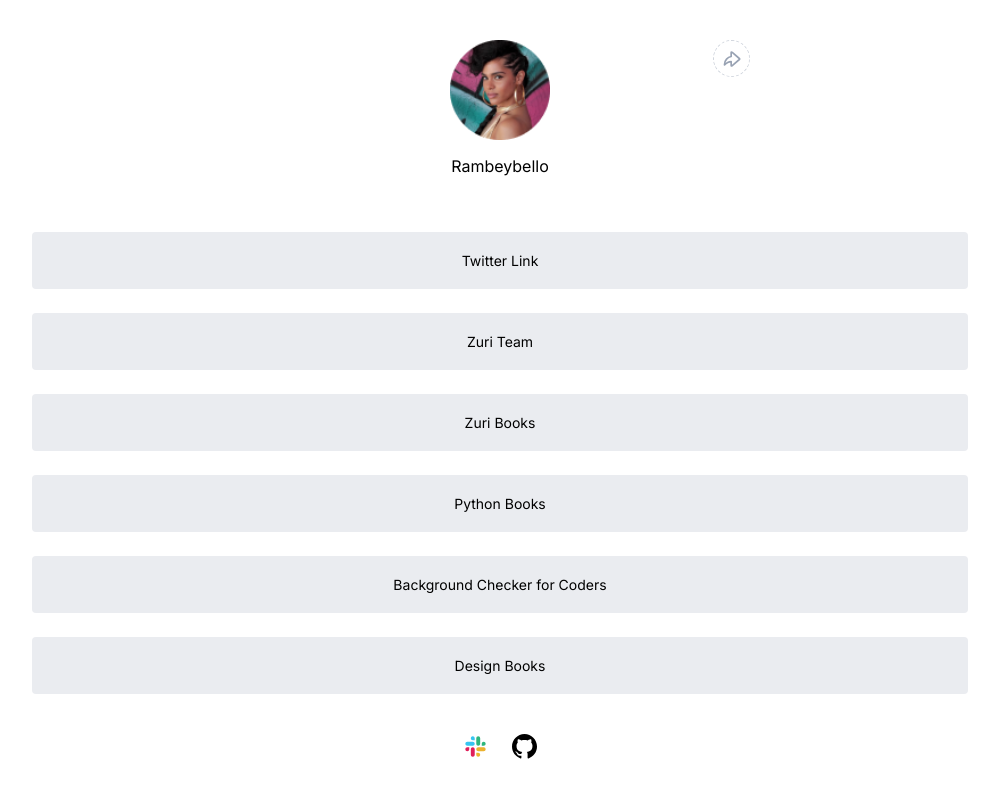
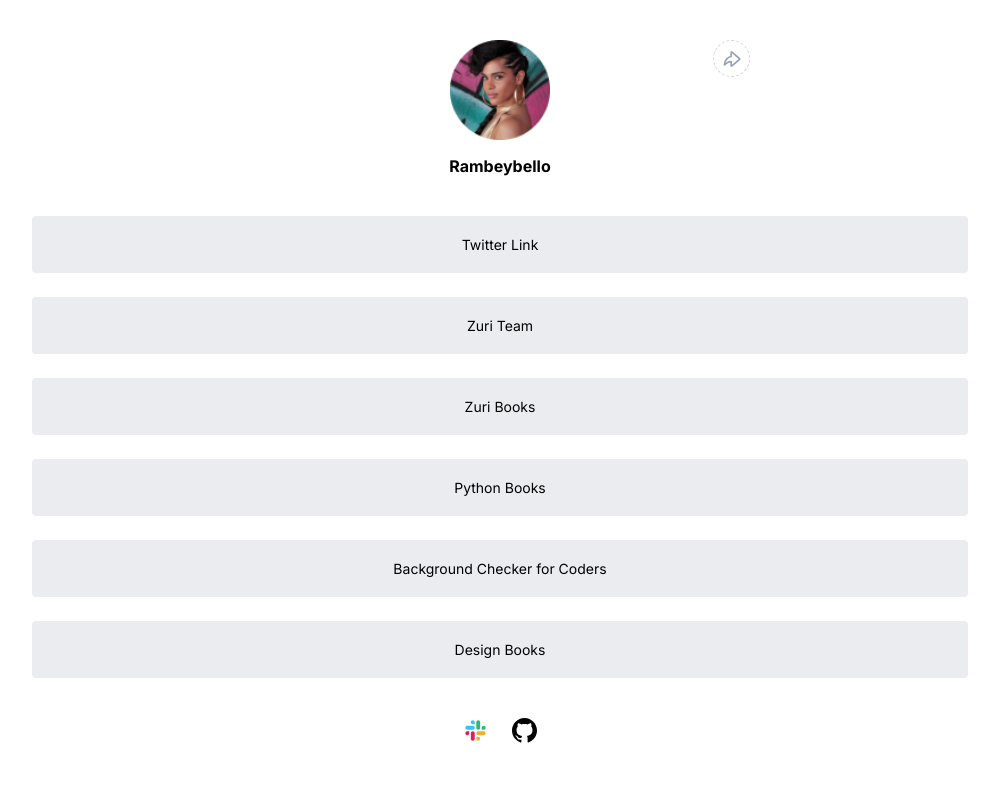
Before and after one commit to rambey-coder/HNG-STAGE-1-TASK, a React (Create React App) app: page / in a window 1280 px wide. Shown: the top 800 px of the page, without its empty margins (140-1139 px from the left). Built offline with nearby package versions, Linux system fonts and the light colour scheme; the HTML template or start-up script is replaced by a standard one.

Commit message:
remove a comment

```diff
--- a/src/App.css
+++ b/src/App.css
@@ -61,8 +61,9 @@
   background: #344054BF;
 }
 
-.header > span:nth-child(1) > p {
+.header > div:nth-child(1) > p {
   font-weight: 700;
+  margin-bottom: 0;
   font-size: 16px;
 }
 
@@ -104,7 +105,7 @@
   padding: 8px 0;
   z-index: 1;
   right: 50px;
-  transition: opacity 0.3s;
+  transition: visibility 0.3s;
 }
 
 .share-tooltip .tiptext::after {
@@ -156,7 +157,6 @@
 }
 
 .account {
-  /* margin-top: 2.5rem; */
   display: flex;
   align-items: center;
   justify-content: center;
```
